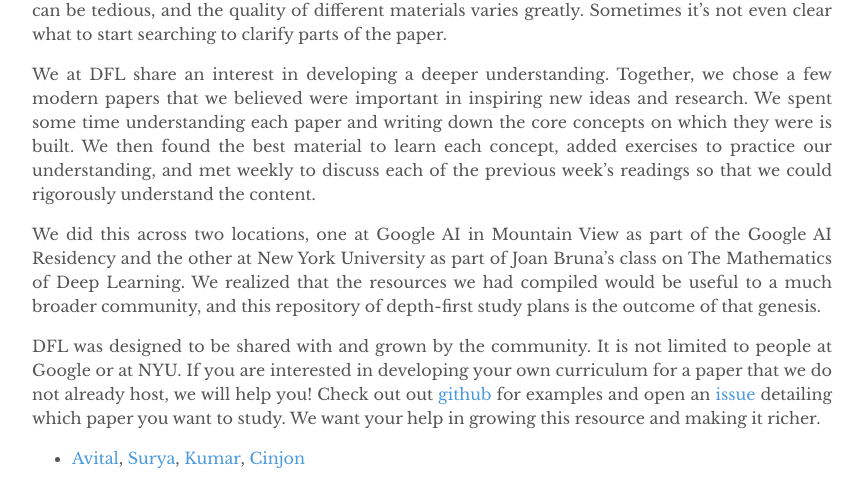
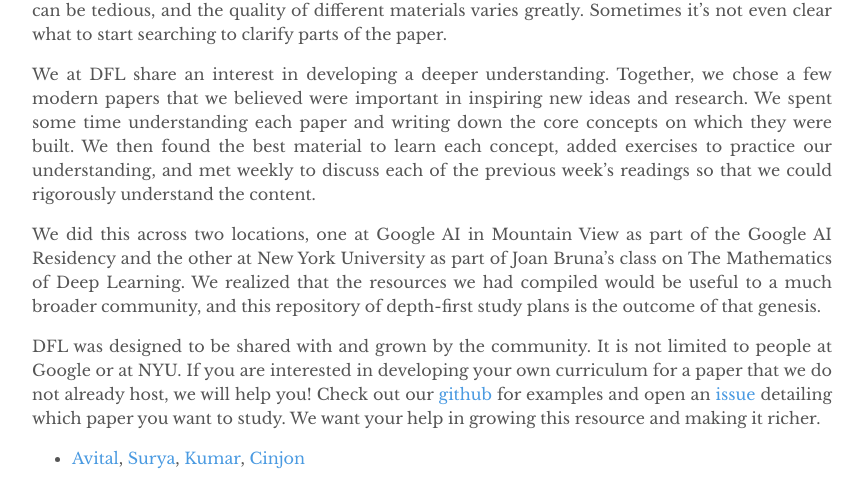
Before and after one commit to depthfirstlearning/depthfirstlearning.com, a Jekyll site: the page built from about.md, in a window 1280 px wide. Shown: the part 344-837 px from the top of the page, without its empty margins (208-1071 px from the left). Built offline with Jekyll 4.4.1, drawn with Linux system fonts in a browser that asks for light colours.

Commit message:
about: qf.

```diff
--- a/about.md
+++ b/about.md
@@ -15,7 +15,7 @@ what to start searching to clarify parts of the paper.
 We at DFL share an interest in developing a deeper understanding. Together, we
 chose a few modern papers that we believed were important in inspiring new ideas
 and research. We spent some time understanding each paper and writing down the
-core concepts on which they were is built. We then found the best material to
+core concepts on which they were built. We then found the best material to
 learn each concept, added exercises to practice our understanding, and met
 weekly to discuss each of the previous week's readings so that we could
 rigorously understand the content.
@@ -28,7 +28,7 @@ of depth-first study plans is the outcome of that genesis.
 
 DFL was designed to be shared with and grown by the community. It is not limited
 to people at Google or at NYU. If you are interested in developing your own
-curriculum for a paper that we do not already host, we will help you! Check out out
+curriculum for a paper that we do not already host, we will help you! Check out our
 <a href="https://github.com/depthfirstlearning/depthfirstlearning.com#contributing">github</a>
 for examples and open an <a href="https://github.com/depthfirstlearning/depthfirstlearning.com/issues">issue</a>
 detailing which paper you want to study. We want your help in growing this resource
```
